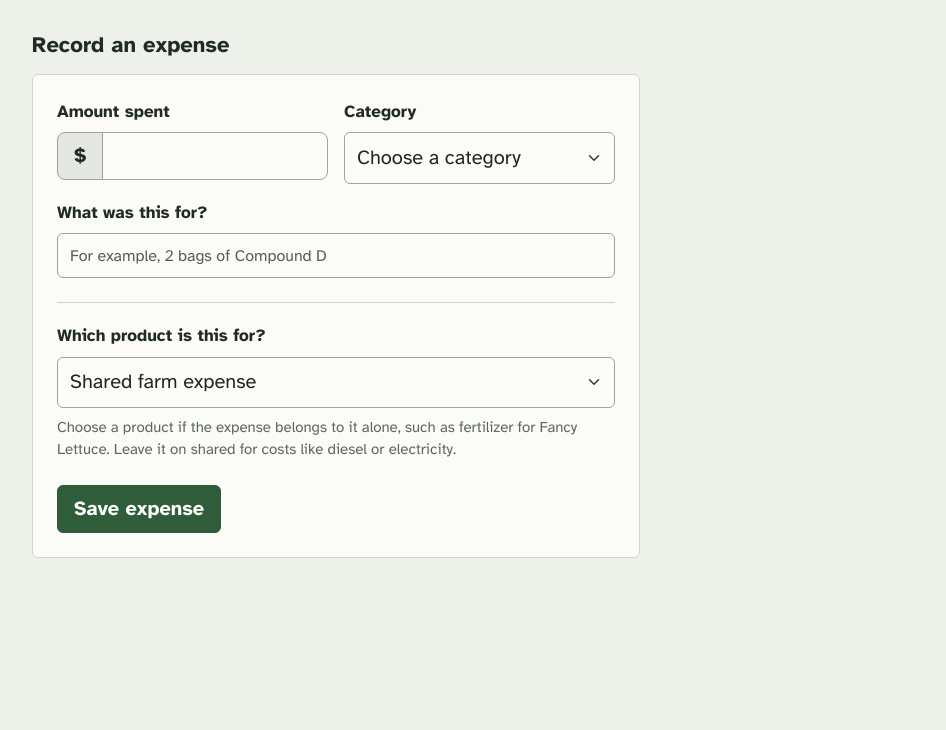
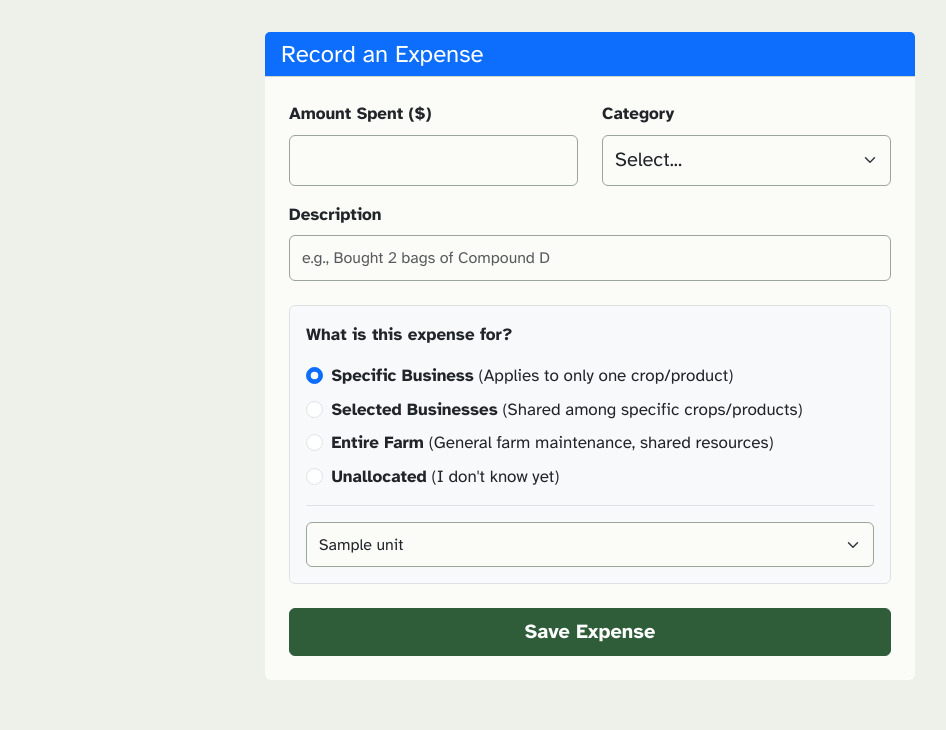
Before and after one commit to HelloThere86/refactored-potato, a Flask app: page /expenses/new in a window 1280 px wide. Shown: the part 70-800 px from the top of the page, without its empty margins (50-996 px from the left). Run offline with Flask 3, Linux system fonts and the light colour scheme; tables that the repository leaves empty hold one stand-in row (values such as "Sample post").

Commit message:
Complete V1.2 multi-business expesne allocation

```diff
--- a/app.py
+++ b/app.py
@@ -12,7 +12,6 @@ db.init_app(app)
 # UTILITY: DATE FILTERING
 # ==========================================
 def parse_date_filter(request):
-    """Parses date filters from the URL parameters."""
     filter_type = request.args.get('date_filter', 'this_month')
     start_date = None
     end_date = None
@@ -40,12 +39,11 @@ def parse_date_filter(request):
             start_date = datetime.strptime(request.args.get('start_date'), '%Y-%m-%d').date()
             end_date = datetime.strptime(request.args.get('end_date'), '%Y-%m-%d').date()
         except:
-            pass # Fallback to all time if custom dates are missing/invalid
+            pass
 
     return filter_type, start_date, end_date
 
 def apply_date_filter(query, model, start_date, end_date):
-    """Applies start and end dates to a SQLAlchemy query."""
     if start_date:
         query = query.filter(model.date >= datetime.combine(start_date, datetime.min.time()))
     if end_date:
@@ -56,13 +54,11 @@ def apply_date_filter(query, model, start_date, end_date):
 # HELPER: ALL-TIME BALANCES
 # ==========================================
 def get_customer_balance(customer_id):
-    """All-time outstanding balance calculation."""
     sales = db.session.query(db.func.sum(Sale.total_amount)).filter_by(customer_id=customer_id, is_voided=False).scalar() or 0
     payments = db.session.query(db.func.sum(Payment.amount)).filter_by(customer_id=customer_id, is_voided=False).scalar() or 0
     return sales - payments
 
 def get_total_outstanding_credit():
-    """Calculates farm-wide all-time outstanding debt."""
     total_sales = db.session.query(db.func.sum(Sale.total_amount)).filter_by(is_voided=False).scalar() or 0
     total_payments = db.session.query(db.func.sum(Payment.amount)).filter_by(is_voided=False).scalar() or 0
     return total_sales - total_payments
@@ -74,12 +70,10 @@ def get_total_outstanding_credit():
 def dashboard():
     filter_type, start_date, end_date = parse_date_filter(request)
 
-    # 1. Base Queries
     sales_q = apply_date_filter(Sale.query.filter_by(is_voided=False), Sale, start_date, end_date)
     payments_q = apply_date_filter(Payment.query.filter_by(is_voided=False), Payment, start_date, end_date)
     expenses_q = apply_date_filter(Expense.query.filter_by(is_voided=False), Expense, start_date, end_date)
 
-    # 2. Period Summary Math
     period_revenue = sales_q.with_entities(db.func.sum(Sale.total_amount)).scalar() or 0
     period_cash = payments_q.with_entities(db.func.sum(Payment.amount)).scalar() or 0
     period_expenses = expenses_q.with_entities(db.func.sum(Expense.amount)).scalar() or 0
@@ -87,10 +81,8 @@ def dashboard():
     period_profit = period_revenue - period_expenses
     period_margin = (period_profit / period_revenue * 100) if period_revenue > 0 else 'N/A'
 
-    # All-time Debt
     outstanding_debt = get_total_outstanding_credit()
 
-    # 3. Chart Data Generation
     sales_data = sales_q.all()
     expenses_data = expenses_q.all()
 
@@ -120,11 +112,10 @@ def dashboard():
 # ANALYTICS & REPORTING
 # ==========================================
 @app.route('/analytics')
-@app.route('/profitability') # Catch legacy link
+@app.route('/profitability')
 def analytics():
     filter_type, start_date, end_date = parse_date_filter(request)
 
-    # --- A. ENTIRE FARM SUMMARY ---
     sales_q = apply_date_filter(Sale.query.filter_by(is_voided=False), Sale, start_date, end_date)
     expenses_q = apply_date_filter(Expense.query.filter_by(is_voided=False), Expense, start_date, end_date)
 
@@ -133,58 +124,56 @@ def analytics():
     farm_profit = farm_revenue - farm_expenses
     farm_margin = (farm_profit / farm_revenue * 100) if farm_revenue > 0 else 'N/A'
 
-    # --- B. EXPENSE ANALYSIS ---
-    farm_shared_expenses = expenses_q.filter(Expense.unit_id == None).with_entities(db.func.sum(Expense.amount)).scalar() or 0
+    # Expense Analysis (V1.2 Scopes)
+    farm_direct = expenses_q.filter(Expense.scope == 'specific').with_entities(db.func.sum(Expense.amount)).scalar() or 0
+    farm_shared = expenses_q.filter(Expense.scope == 'shared').with_entities(db.func.sum(Expense.amount)).scalar() or 0
+    farm_wide = expenses_q.filter(Expense.scope == 'farm').with_entities(db.func.sum(Expense.amount)).scalar() or 0
+    farm_unallocated = expenses_q.filter(Expense.scope == 'unallocated').with_entities(db.func.sum(Expense.amount)).scalar() or 0
 
-    # Group expenses by category safely
     expenses_data = expenses_q.all()
     categories_dict = {}
     for e in expenses_data:
         categories_dict[e.category] = categories_dict.get(e.category, 0) + e.amount
     expenses_by_category = sorted(categories_dict.items(), key=lambda x: x[1], reverse=True)
 
-    # --- C. BUSINESS UNIT PERFORMANCE ---
+    # Business Unit Performance
     units = BusinessUnit.query.filter_by(is_active=True).all()
     performance = []
 
     for unit in units:
         unit_sales_q = sales_q.filter_by(unit_id=unit.id)
-        unit_exp_q = expenses_q.filter_by(unit_id=unit.id)
+
+        direct_costs = expenses_q.filter(Expense.allocated_units.any(id=unit.id), Expense.scope == 'specific').with_entities(db.func.sum(Expense.amount)).scalar() or 0
+        shared_costs_memo = expenses_q.filter(Expense.allocated_units.any(id=unit.id), Expense.scope == 'shared').with_entities(db.func.sum(Expense.amount)).scalar() or 0
 
         rev = unit_sales_q.with_entities(db.func.sum(Sale.total_amount)).scalar() or 0
-        costs = unit_exp_q.with_entities(db.func.sum(Expense.amount)).scalar() or 0
         count = unit_sales_q.count()
 
-        profit = rev - costs
+        profit = rev - direct_costs
         margin = (profit / rev * 100) if rev > 0 else 'N/A'
 
         performance.append({
             'name': unit.name,
             'revenue': rev,
-            'costs': costs,
+            'direct_costs': direct_costs,
+            'shared_costs_memo': shared_costs_memo,
             'profit': profit,
             'margin': margin,
             'count': count
         })
 
-    # --- D. CREDIT & CUSTOMER ANALYTICS ---
-    # Customer balances are fundamentally ALL-TIME, but we show period activity.
     customers = Customer.query.filter_by(is_active=True).all()
     customer_analytics = []
     for c in customers:
         balance = get_customer_balance(c.id)
-        if balance > 0: # Only list customers who owe money
-            # Fetch their most recent non-voided sale
+        if balance > 0:
             recent_sale = Sale.query.filter_by(customer_id=c.id, is_voided=False).order_by(Sale.date.desc()).first()
             recent_payment = Payment.query.filter_by(customer_id=c.id, is_voided=False).order_by(Payment.date.desc()).first()
-
             customer_analytics.append({
-                'name': c.name,
-                'balance': balance,
+                'name': c.name, 'balance': balance,
                 'recent_sale': recent_sale.date if recent_sale else None,
                 'recent_payment': recent_payment.date if recent_payment else None
             })
-
     customer_analytics.sort(key=lambda x: x['balance'], reverse=True)
 
     return render_template('analytics.html',
@@ -192,12 +181,13 @@ def analytics():
                            performance=performance,
                            farm_revenue=farm_revenue, farm_expenses=farm_expenses,
                            farm_profit=farm_profit, farm_margin=farm_margin,
-                           farm_shared=farm_shared_expenses,
+                           farm_direct=farm_direct, farm_shared=farm_shared,
+                           farm_wide=farm_wide, farm_unallocated=farm_unallocated,
                            expenses_by_category=expenses_by_category,
                            customer_analytics=customer_analytics)
 
 # ==========================================
-# LEDGER (With V1.1 Filtering)
+# LEDGER
 # ==========================================
 @app.route('/ledger')
 def ledger():
@@ -206,21 +196,19 @@ def ledger():
     customer_id_filter = request.args.get('customer_id')
     type_filter = request.args.get('type')
 
-    # Base Queries
     sales_q = apply_date_filter(Sale.query, Sale, start_date, end_date)
     payments_q = apply_date_filter(Payment.query, Payment, start_date, end_date)
     expenses_q = apply_date_filter(Expense.query, Expense, start_date, end_date)
 
-    # Apply Specific Filters
     if unit_id_filter:
         sales_q = sales_q.filter_by(unit_id=unit_id_filter)
-        expenses_q = expenses_q.filter_by(unit_id=unit_id_filter)
-        payments_q = payments_q.filter(False) # Payments don't have unit_ids in V1
+        expenses_q = expenses_q.filter(Expense.allocated_units.any(id=unit_id_filter))
+        payments_q = payments_q.filter(False)
 
     if customer_id_filter:
         sales_q = sales_q.filter_by(customer_id=customer_id_filter)
         payments_q = payments_q.filter_by(customer_id=customer_id_filter)
-        expenses_q = expenses_q.filter(False) # Expenses don't have customers
+        expenses_q = expenses_q.filter(False)
 
     transactions = []
 
@@ -244,14 +232,22 @@ def ledger():
 
     if not type_filter or type_filter == 'Expense':
         for e in expenses_q.all():
+            # FIXED: V1.2 Correct Ledger Labeling
+            if e.scope == 'specific':
+                biz_label = e.allocated_units[0].name if e.allocated_units else 'Unknown'
+            elif e.scope == 'shared':
+                biz_label = f"Shared ({len(e.allocated_units)} units)"
+            elif e.scope == 'farm':
+                biz_label = "Entire Farm"
+            else:
+                biz_label = "Unallocated"
+
             transactions.append({
                 'id': e.id, 'type': 'Expense', 'date': e.date,
-                'desc': e.description,
-                'business': e.business_unit.name if e.business_unit else 'Shared / Farm-Wide',
+                'desc': e.description, 'business': biz_label,
                 'amount': e.amount, 'is_voided': e.is_voided
             })
 
-    # Sort newest first
     transactions.sort(key=lambda x: x['date'], reverse=True)
 
     units = BusinessUnit.query.filter_by(is_active=True).all()
@@ -263,7 +259,7 @@ def ledger():
                            unit_id_filter=unit_id_filter, customer_id_filter=customer_id_filter, type_filter=type_filter)
 
 # ==========================================
-# EXISTING DATA ENTRY ROUTES (Preserved exactly as V1.0)
+# DATA ENTRY ROUTES
 # ==========================================
 @app.route('/sales/new', methods=['GET', 'POST'])
 def record_sale():
@@ -311,17 +307,28 @@ def record_payment():
 @app.route('/expenses/new', methods=['GET', 'POST'])
 def record_expense():
     if request.method == 'POST':
-        unit_id = request.form.get('unit_id')
+        scope = request.form.get('scope', 'unallocated')
         expense = Expense(
             amount=float(request.form['amount']),
             category=request.form['category'],
             description=request.form['description'],
-            unit_id=unit_id if unit_id != 'shared' else None
+            scope=scope
         )
+
+        if scope == 'specific':
+            unit = BusinessUnit.query.get(request.form.get('single_unit_id'))
+            if unit: expense.allocated_units.append(unit)
+        elif scope == 'shared':
+            shared_ids = request.form.getlist('shared_unit_ids')
+            for uid in shared_ids:
+                unit = BusinessUnit.query.get(uid)
+                if unit: expense.allocated_units.append(unit)
+
         db.session.add(expense)
         db.session.commit()
         flash('Expense recorded successfully.', 'success')
         return redirect(url_for('dashboard'))
+
     units = BusinessUnit.query.filter_by(is_active=True).all()
     categories = ["Fertilizer", "Seeds", "Feed", "Fuel", "Labour", "Transport", "Packaging", "Electricity", "Water", "Repairs", "Maintenance", "Small Purchases", "Other"]
     return render_template('record_expense.html', units=units, categories=categories)
@@ -354,7 +361,7 @@ def edit_customer(id):
         customer.location = request.form.get('location')
         customer.notes = request.form.get('notes')
         db.session.commit()
-        flash(f'Customer updated.', 'success')
+        flash('Customer updated.', 'success')
         return redirect(url_for('settings'))
     return render_template('edit_customer.html', customer=customer)
 
@@ -363,7 +370,7 @@ def toggle_active(type, id):
     obj = Customer.query.get_or_404(id) if type == 'customer' else BusinessUnit.query.get_or_404(id)
     obj.is_active = not obj.is_active
     db.session.commit()
-    flash(f'Status updated.', 'info')
+    flash('Status updated.', 'info')
     return redirect(url_for('settings'))
 
 @app.route('/ledger/void/<type>/<int:id>')
@@ -373,7 +380,7 @@ def void_transaction(type, id):
     elif type == 'Expense': obj = Expense.query.get_or_404(id)
     obj.is_voided = True
     db.session.commit()
-    flash(f'Transaction voided.', 'warning')
+    flash('Transaction voided.', 'warning')
     return redirect(url_for('ledger'))
 
 if __name__ == '__main__':
--- a/templates/record_expense.html
+++ b/templates/record_expense.html
@@ -1,50 +1,83 @@
 {% extends 'base.html' %}
 
 {% block content %}
-<h1 class="panel-title">Record an expense</h1>
-
-<div class="form-sheet">
+<div class="card shadow-sm border-0 mx-auto" style="max-width: 650px;">
+    <div class="card-header bg-primary text-white">
+        <h4 class="mb-0">Record an Expense</h4>
+    </div>
+    <div class="card-body p-4">
         <form method="POST">
-    <div class="row g-3 mb-3">
+            <div class="row mb-3">
                 <div class="col-md-6">
-        <label class="form-label" for="amount">Amount spent</label>
-        <div class="input-group input-group-lg">
-          <span class="input-group-text">$</span>
-          <input type="number" step="0.01" min="0" id="amount" name="amount" class="form-control" required>
-        </div>
+                    <label class="form-label fw-bold">Amount Spent ($)</label>
+                    <input type="number" step="0.01" name="amount" class="form-control form-control-lg" required>
                 </div>
                 <div class="col-md-6">
-        <label class="form-label" for="category">Category</label>
-        <select id="category" name="category" class="form-select form-select-lg" required>
-          <option value="">Choose a category</option>
-          {% for cat in categories %}
-            <option value="{{ cat }}">{{ cat }}</option>
-          {% endfor %}
+                    <label class="form-label fw-bold">Category</label>
+                    <select name="category" class="form-select form-select-lg" required>
+                        <option value="">Select...</option>
+                        {% for cat in categories %}<option value="{{ cat }}">{{ cat }}</option>{% endfor %}
                     </select>
                 </div>
             </div>
 
-    <div class="mb-3">
-      <label class="form-label" for="description">What was this for?</label>
-      <input type="text" id="description" name="description" class="form-control" placeholder="For example, 2 bags of Compound D" required>
+            <div class="mb-4">
+                <label class="form-label fw-bold">Description</label>
+                <input type="text" name="description" class="form-control" placeholder="e.g., Bought 2 bags of Compound D" required>
             </div>
 
-    <div class="form-section">
-      <label class="form-label" for="unit_id">Which product is this for?</label>
-      <select id="unit_id" name="unit_id" class="form-select form-select-lg" aria-describedby="unit-help">
-        <option value="shared">Shared farm expense</option>
+            <!-- V1.2 Scope Selection -->
+            <div class="mb-4 p-3 bg-light rounded border">
+                <label class="form-label fw-bold d-block mb-3">What is this expense for?</label>
+
+                <div class="form-check mb-2">
+                    <input class="form-check-input" type="radio" name="scope" value="specific" id="scopeSpecific" onchange="toggleScopeUI()" checked>
+                    <label class="form-check-label" for="scopeSpecific"><strong>Specific Business</strong> (Applies to only one crop/product)</label>
+                </div>
+                <div class="form-check mb-2">
+                    <input class="form-check-input" type="radio" name="scope" value="shared" id="scopeShared" onchange="toggleScopeUI()">
+                    <label class="form-check-label" for="scopeShared"><strong>Selected Businesses</strong> (Shared among specific crops/products)</label>
+                </div>
+                <div class="form-check mb-2">
+                    <input class="form-check-input" type="radio" name="scope" value="farm" id="scopeFarm" onchange="toggleScopeUI()">
+                    <label class="form-check-label" for="scopeFarm"><strong>Entire Farm</strong> (General farm maintenance, shared resources)</label>
+                </div>
+                <div class="form-check mb-2">
+                    <input class="form-check-input" type="radio" name="scope" value="unallocated" id="scopeUnallocated" onchange="toggleScopeUI()">
+                    <label class="form-check-label" for="scopeUnallocated"><strong>Unallocated</strong> (I don't know yet)</label>
+                </div>
+
+                <!-- Specific UI -->
+                <div id="uiSpecific" class="mt-3 pt-3 border-top">
+                    <select name="single_unit_id" class="form-select">
+                        {% for u in units %}<option value="{{ u.id }}">{{ u.name }}</option>{% endfor %}
+                    </select>
+                </div>
+
+                <!-- Shared UI -->
+                <div id="uiShared" class="mt-3 pt-3 border-top" style="display:none;">
+                    <label class="small text-muted mb-2">Select all that apply:</label>
+                    <div style="max-height: 150px; overflow-y: auto;" class="p-2 border bg-white rounded">
                         {% for u in units %}
-          <option value="{{ u.id }}">{{ u.name }} only</option>
+                        <div class="form-check">
+                            <input class="form-check-input" type="checkbox" name="shared_unit_ids" value="{{ u.id }}" id="chk_{{ u.id }}">
+                            <label class="form-check-label" for="chk_{{ u.id }}">{{ u.name }}</label>
+                        </div>
                         {% endfor %}
-      </select>
-      <div id="unit-help" class="form-text mt-2">
-        Choose a product if the expense belongs to it alone, such as fertilizer for Fancy Lettuce. Leave it on shared for costs like diesel or electricity.
+                    </div>
                 </div>
             </div>
 
-    <div class="form-actions">
-      <button type="submit" class="btn btn-primary btn-lg">Save expense</button>
-    </div>
+            <button type="submit" class="btn btn-primary btn-lg w-100">Save Expense</button>
         </form>
     </div>
+</div>
+
+<script>
+function toggleScopeUI() {
+    const scope = document.querySelector('input[name="scope"]:checked').value;
+    document.getElementById('uiSpecific').style.display = (scope === 'specific') ? 'block' : 'none';
+    document.getElementById('uiShared').style.display = (scope === 'shared') ? 'block' : 'none';
+}
+</script>
 {% endblock %}
```
Also changed, not shown: migrate_v1_2.py (added, +47 -0 lines), models.py (+14 -2 lines), templates/analytics.html (+22 -6 lines). Lines whose indentation alone changed are shown as unchanged.
